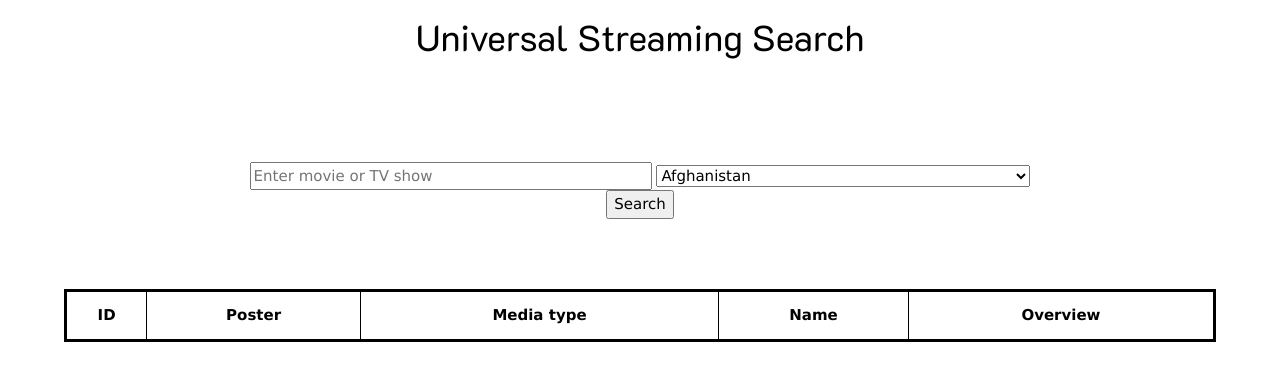
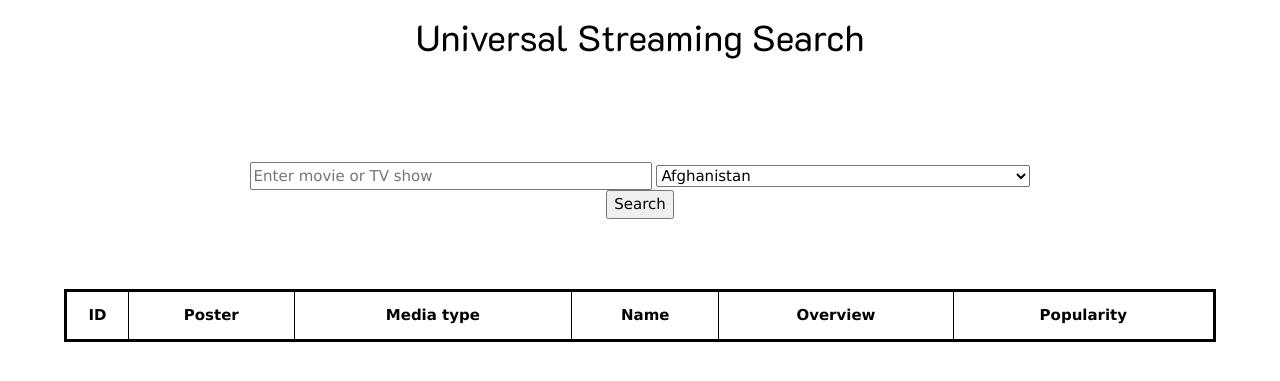
Before and after one commit to adithbharadwaj/Streamsearch, a Flask app: page / in a window 1280 px wide. Shown: the top 381 px of the page. Run offline with Flask 2, Linux system fonts and the light colour scheme; lists and menus that the app fills with data are empty.

Commit message:
Sorting search results by popularity

```diff
--- a/helpers/parse.py
+++ b/helpers/parse.py
@@ -11,7 +11,8 @@ LOCALES = sorted(list(pycountry.countries), key=lambda country: country.name)
 
 def parse_search_results(results):
     results = map(Media.from_json, results)
-    results = filter(lambda x: x is not None, results)
+    results = filter(lambda media: media is not None, results)      # Removing non-media results.
+    results = sorted(results, key=lambda media: -media.popularity)  # Sorting by decreasing popularity.
     return results
 
 def extract_providers(results, locale):
--- a/templates/search.html
+++ b/templates/search.html
@@ -35,6 +35,7 @@
                 <th>Media type</th>
                 <th>Name</th>
                 <th>Overview</th>
+                <th>Popularity</th>
             </tr>
 
             {% for media in medias %}
@@ -44,6 +45,7 @@
                 <td>{{media.media_type.value}}</td>
                 <td><a href="http://localhost:5000/providers?id={{media.id}}&title={{media.title}}&media_type={{media.media_type.value}}">{{media.title}}</a></td>
                 <td>{{media.overview}}</td>
+                <td>{{media.popularity}}</td>
             </tr>
             {% endfor %}
         </table>
```
